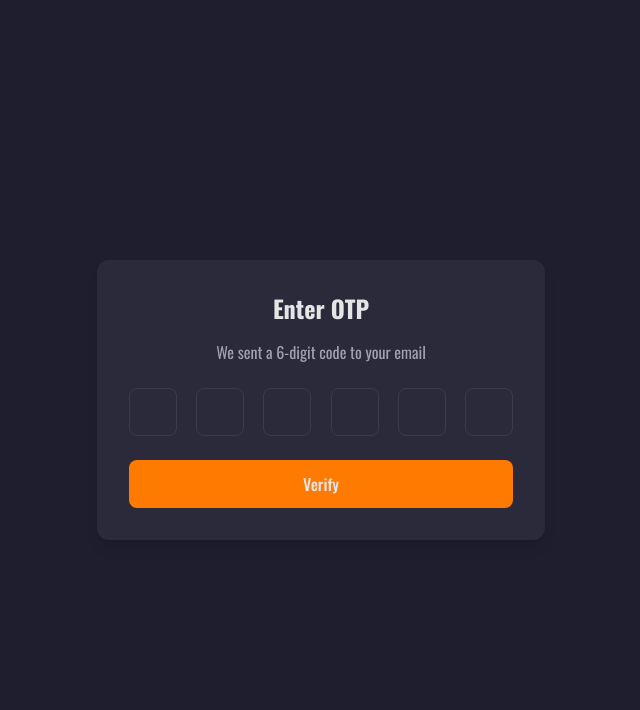
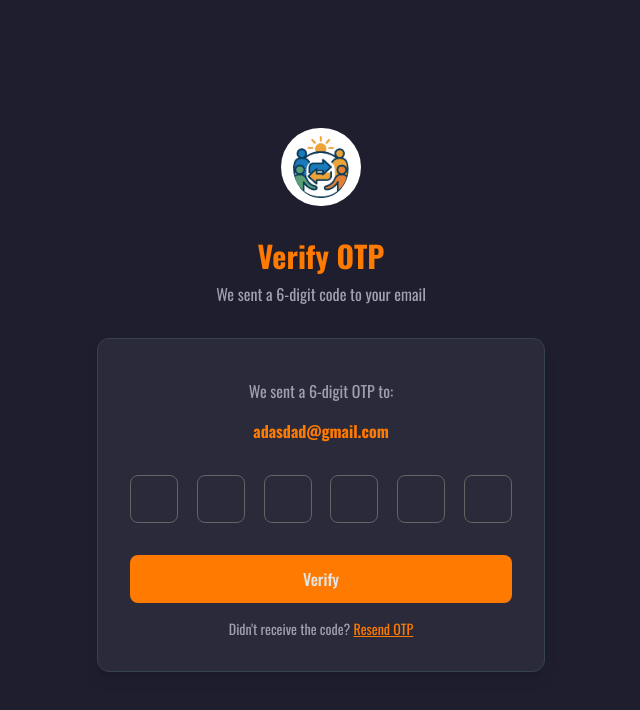
Before and after one commit to GioMjds/CommunityBarter, a Next.js app: page /verify in a window 1280 px wide. Shown: the top 710 px of the page, without its empty margins (319-959 px from the left). Built offline with nearby package versions, Linux system fonts and the light colour scheme.

Commit message:
feat: Add logo to register and verify

```diff
--- a/src/app/(protected)/login/login.tsx
+++ b/src/app/(protected)/login/login.tsx
@@ -38,7 +38,7 @@ export default function LoginPage() {
 		<div className="flex items-center justify-center min-h-screen bg-dark-background">
 			<form
 				onSubmit={handleSubmit}
-				className="p-8 rounded-xl shadow-lg w-full max-w-md mx-4 bg-dark-muted"
+				className="p-8 rounded-xl shadow-lg w-full max-w-md mx-4 bg-dark-muted  border border-gray-700"
 			>
 				<div className="text-center mb-8">
 					<h1 className="text-3xl font-bold mt-4 text-dark-foreground">
--- a/src/app/(protected)/register/register.tsx
+++ b/src/app/(protected)/register/register.tsx
@@ -1,8 +1,9 @@
 'use client';
 
 import { useState, useId } from 'react';
-import { User, Lock } from 'lucide-react';
+import { User, Lock, Eye, EyeOff } from 'lucide-react';
 import Link from 'next/link';
+import Image from 'next/image';
 
 type Field = 'name' | 'email' | 'password';
 
@@ -10,6 +11,7 @@ export default function RegisterPage() {
 	const [name, setName] = useState('');
 	const [email, setEmail] = useState('');
 	const [password, setPassword] = useState('');
+	const [showPassword, setShowPassword] = useState(false);
 	const [isFocused, setIsFocused] = useState({
 		name: false,
 		email: false,
@@ -37,20 +39,30 @@ export default function RegisterPage() {
 	};
 
 	return (
-		<div className="flex items-center justify-center min-h-screen bg-dark-background">
+		<div className="flex flex-col items-center justify-center min-h-screen bg-dark-background px-4">
+			<div className="mb-4">
+				<Image
+					src="/Logo.png"
+					alt="Community Barter Logo"
+					width={80}
+					height={80}
+					className="bg-white rounded-full px-3 py-2"
+				/>
+			</div>
+
+			<div className="text-center mb-8">
+				<h1 className="text-3xl font-bold mt-4  text-primary-dark">
+					Create Account
+				</h1>
+				<p className="mt-2 text-dark-muted-foreground">
+					Join to our community by filling in your details below
+				</p>
+			</div>
+
 			<form
 				onSubmit={handleSubmit}
-				className="p-8 rounded-xl shadow-lg w-full max-w-md mx-4 bg-dark-muted"
+				className="p-8 rounded-xl shadow-lg w-full max-w-md bg-dark-muted border border-gray-700"
 			>
-				<div className="text-center mb-8">
-					<h1 className="text-3xl font-bold mt-4 text-dark-foreground">
-						Create Account
-					</h1>
-					<p className="mt-2 text-dark-muted-foreground">
-						Enter your details to register
-					</p>
-				</div>
-
 				<div className="relative mb-6">
 					<label
 						htmlFor={nameId}
@@ -118,20 +130,35 @@ export default function RegisterPage() {
 						<Lock className="absolute left-3 top-1/2 -translate-y-1/2 text-dark-muted-foreground" />
 						<input
 							id={passwordId}
-							type="password"
+							type={showPassword ? 'text' : 'password'}
 							value={password}
 							onChange={(e) => setPassword(e.target.value)}
 							onFocus={() => handleFocus('password')}
 							onBlur={() => handleBlur('password')}
-							className="w-full p-3 pl-12 rounded-lg focus:outline-none border border-[#3B3B4B] bg-dark-muted text-dark-foreground"
+							className="w-full p-3 pl-12 pr-10 rounded-lg focus:outline-none border border-[#3B3B4B] bg-dark-muted text-dark-foreground"
 							required
 						/>
+						<button
+							type="button"
+							onClick={() => setShowPassword(!showPassword)}
+							className="absolute right-3 top-1/2 -translate-y-1/2 text-dark-muted-foreground"
+						>
+							{showPassword ? <EyeOff /> : <Eye />}
+						</button>
 					</div>
 				</div>
 
 				<button className="w-full py-3 px-4 rounded-lg font-medium transition-all bg-primary-dark text-dark-foreground">
 					Register
 				</button>
+
+				<div className="flex items-center my-6">
+					<hr className="flex-1 border-gray-600" />
+					<span className="px-3 text-gray-400 text-sm font-medium">
+						or
+					</span>
+					<hr className="flex-1 border-gray-600" />
+				</div>
 
 				<div className="mt-6 text-center text-sm text-dark-muted-foreground">
 					Already have an account?{' '}
--- a/src/app/(protected)/verify/verify.tsx
+++ b/src/app/(protected)/verify/verify.tsx
@@ -1,6 +1,7 @@
 'use client';
 
 import { useState, useRef } from 'react';
+import Image from 'next/image';
 
 export default function VerifyPage() {
 	const [otp, setOtp] = useState(Array(6).fill(''));
@@ -72,19 +73,41 @@ export default function VerifyPage() {
 	};
 
 	return (
-		<div className="flex items-center justify-center min-h-screen bg-dark-background">
+		<div className="flex flex-col items-center justify-center min-h-screen bg-dark-background px-4">
+			{/* Logo */}
+			<div className="mb-4">
+				<Image
+					src="/Logo.png"
+					alt="Community Barter Logo"
+					width={80}
+					height={80}
+					className="bg-white rounded-full px-3 py-2"
+				/>
+			</div>
+
+			<div className="text-center mb-8">
+				<h1 className="text-3xl font-bold mt-4 text-primary-dark">
+					Verify OTP
+				</h1>
+				<p className="mt-2 text-dark-muted-foreground">
+					We sent a 6-digit code to your email
+				</p>
+			</div>
+
 			<form
 				onSubmit={handleSubmit}
-				className="p-8 rounded-xl shadow-lg w-full max-w-md mx-4 bg-dark-muted text-dark-foreground"
+				className="p-8 rounded-xl shadow-lg w-full max-w-md bg-dark-muted border border-gray-700"
 			>
-				<h1 className="text-2xl font-bold text-center mb-4">
-					Enter OTP
-				</h1>
-				<p className="text-center text-dark-muted-foreground mb-6">
-					We sent a 6-digit code to your email
-				</p>
+				<div className="text-center mb-8">
+					<p className="mt-2 text-dark-muted-foreground">
+						We sent a 6-digit OTP to:
+					</p>
+					<p className=" font-bold mt-4 text-primary-dark">
+						adasdad@gmail.com
+					</p>
+				</div>
 
-				<div className="flex justify-between mb-6">
+				<div className="flex justify-between mb-8">
 					{otp.map((digit, index) => (
 						<input
 							key={index}
@@ -101,17 +124,24 @@ export default function VerifyPage() {
 							onKeyDown={(e) => handleKeyDown(e, index)}
 							onPaste={handlePaste}
 							onFocus={() => handleFocus(index)}
-							className="w-12 h-12 text-center rounded-lg border border-[#3B3B4B] bg-dark-muted focus:outline-none text-lg"
+							className="w-12 h-12 text-center  focus:ring-2 focus:ring-primary-dark text-dark-foreground rounded-lg border border-muted-foreground bg-dark-muted focus:outline-none text-lg"
 						/>
 					))}
 				</div>
 
-				<button
-					type="submit"
-					className="w-full py-3 px-4 rounded-lg font-medium bg-primary-dark text-dark-foreground"
-				>
+				<button className="w-full py-3 px-4 rounded-lg font-medium transition-all bg-primary-dark text-dark-foreground">
 					Verify
 				</button>
+
+				<div className="mt-4 text-center text-sm text-dark-muted-foreground">
+					Didn't receive the code?{' '}
+					<button
+						type="button"
+						className="text-primary-dark underline"
+					>
+						Resend OTP
+					</button>
+				</div>
 			</form>
 		</div>
 	);
```
Also changed, not shown: public/Logo.png (added).
